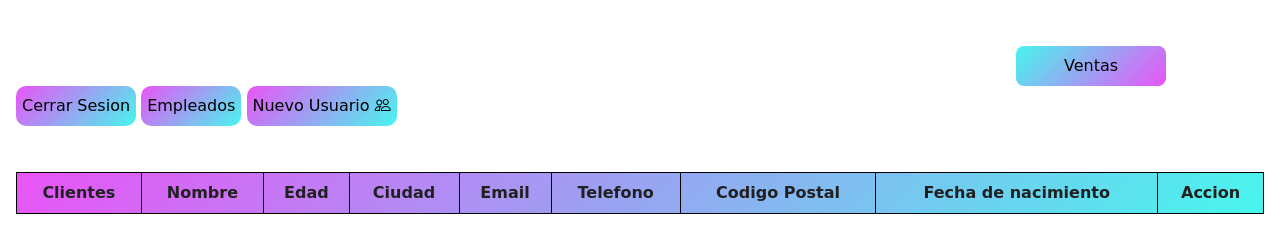
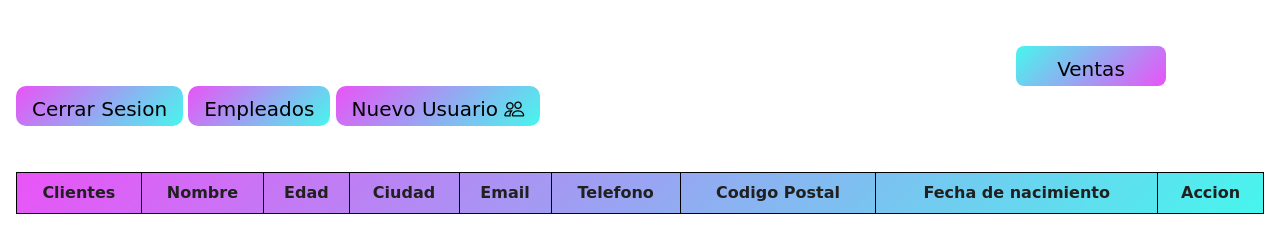
Before and after one commit to micagarcia24/ProyectoCrud.html, a plain HTML site: page indexClientes.html in a window 1280 px wide. Drawn offline with nearby package versions, Linux system fonts and the light colour scheme.

Commit message:
Update indexClientes.html

```diff
--- a/indexClientes.html
+++ b/indexClientes.html
@@ -14,19 +14,17 @@
     <section class="p-3">
         <div class="row nav1">
     <div class="col-12">
-                <button class="btnVentas" onclick="Ventas()">Ventas</button>
-                <button class="btnVolver" onclick="goBackCerrar()">Cerrar Sesion</button>
-                <button class="btnVolver" onclick="goBackEmpleados()">Empleados</button>
-                <button class="btn1 newUser" data-bs-toggle="modal" data-bs-target="#userForm">Nuevo Usuario <i class="bi bi-people"></i></button>
-
-
+        <button class="btn btnVentas btn-lg btn-block" onclick="Ventas()">Ventas</button>
+        <button class="btn btnVolver btn-lg btn-block" onclick="goBackCerrar()">Cerrar Sesion</button>
+        <button class="btn btnVolver btn-lg btn-block" onclick="goBackEmpleados()">Empleados</button>
+        <button class="btn btn1 btn-lg btn-block newUser" data-bs-toggle="modal" data-bs-target="#userForm">Nuevo Usuario <i class="bi bi-people"></i></button>
     </div>
 </div>
 
       <div class="row">
     <div class="col-12">
+        <div class="table-responsive">
             <table class="table table-striped table-hover mt-3 text-center table-bordered">
-
                 <thead>
                     <tr>
                             <th>Clientes</th>
```
Lines whose indentation alone changed are shown as unchanged.
